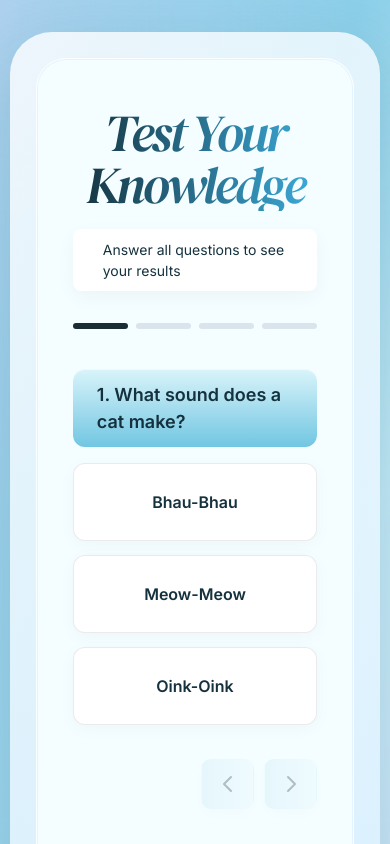
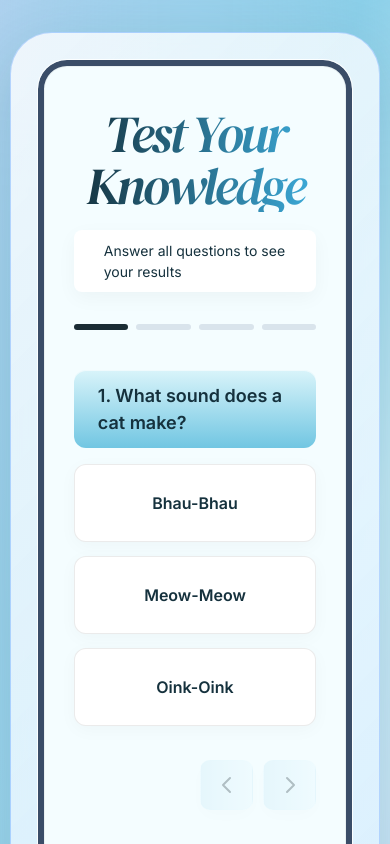
Before and after one commit to tharunK03/QuizApp-UI, a React (Vite) app: page / in a window 390 px wide. Shown: the top 844 px of the page. Built offline with nearby package versions, Linux system fonts and the light colour scheme.

Commit message:
Restore full-scale layout and add inner border

```diff
--- a/src/index.css
+++ b/src/index.css
@@ -52,14 +52,18 @@ body {
   padding: 26px;
   border-radius: 42px;
   box-shadow: 0 20px 60px rgba(24, 75, 90, 0.15);
+  border: 1px solid rgba(31, 117, 254, 0.25);
 }
 
 .quiz-inner {
   background: #f4fdff;
   border-radius: 30px;
-  padding: clamp(40px, 6vw, 76px) clamp(32px, 7vw, 110px) clamp(56px, 7vw, 90px);
+  padding: clamp(38px, 5.8vw, 72px) clamp(30px, 6.5vw, 104px) clamp(52px, 6.5vw, 86px);
   border: 1px solid rgba(255, 255, 255, 0.7);
-  box-shadow: inset 0 0 0 1px rgba(31, 117, 254, 0.07);
+  box-shadow:
+    inset 0 0 0 6px #3a4d68,
+    inset 0 0 0 7px rgba(0, 0, 0, 0.05),
+    inset 0 0 0 1px rgba(31, 117, 254, 0.07);
   position: relative;
   min-height: 720px;
 }
@@ -178,7 +182,7 @@ body {
   position: absolute;
   left: 0;
   right: 0;
-  bottom: 18px;
+  bottom: 10px;
   width: min(897px, 100%);
   height: 50px;
   display: flex;
@@ -394,4 +398,8 @@ body {
   .quiz-paw {
     display: none;
   }
+
+  .quiz-frame {
+    transform: none;
+  }
 }
```
